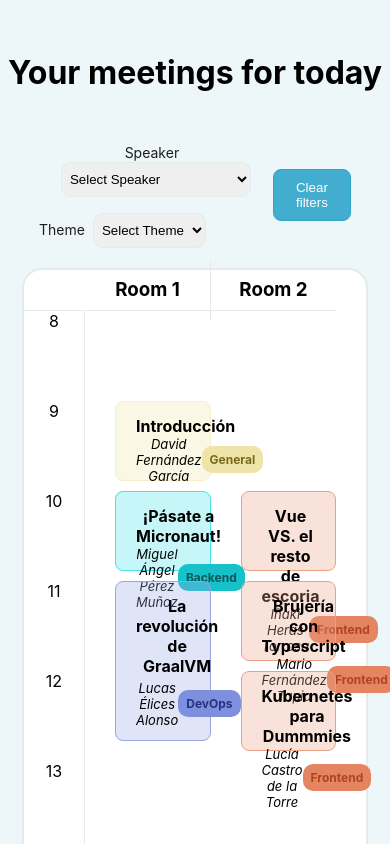
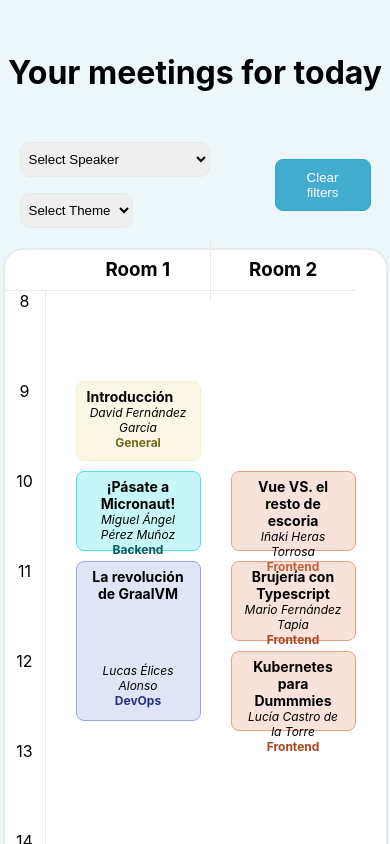
Before and after one commit to Claratj/schedule, a React (Create React App) app: page / in a window 390 px wide. Shown: the top 844 px of the page. Built offline with nearby package versions, Linux system fonts and the light colour scheme.

Commit message:
feat: add some css for better responsive

```diff
--- a/src/App.css
+++ b/src/App.css
@@ -15,3 +15,12 @@
 .App-header {
 	padding: 32px 0 8px;
 }
+
+@media only screen and(max-width: 500px) {
+	html,
+	body,
+	#root,
+	.App {
+		overflow-x: hidden;
+	}
+}
--- a/src/components/Card/Card.module.scss
+++ b/src/components/Card/Card.module.scss
@@ -79,3 +79,26 @@
 		}
 	}
 }
+
+@media only screen and (max-width: 500px) {
+	.Card {
+		padding: 4px 10px;
+
+		&__title {
+			margin-top: 2px;
+			font-size: 14px;
+		}
+		&__info {
+			padding-bottom: 2px;
+			flex-wrap: wrap;
+			justify-content: center;
+		}
+		&__vocal {
+			font-size: 12px;
+		}
+		&__tag {
+			padding: 0;
+			background: none;
+		}
+	}
+}
--- a/src/components/Filters/Filters.module.scss
+++ b/src/components/Filters/Filters.module.scss
@@ -39,3 +39,13 @@
 		cursor: pointer;
 	}
 }
+
+@media only screen and (max-width: 500px) {
+	.Filters {
+		width: 90%;
+		padding: 20px 10px;
+		&__label {
+			display: none;
+		}
+	}
+}
--- a/src/components/List/List.module.scss
+++ b/src/components/List/List.module.scss
@@ -57,3 +57,16 @@
 .List__col--rel {
 	position: relative;
 }
+
+@media only screen and (max-width: 500px) {
+	.List {
+		width: 90%;
+		flex-direction: column;
+		&__col {
+			max-width: 194px;
+			&:first-child {
+				max-width: 40px;
+			}
+		}
+	}
+}
```
